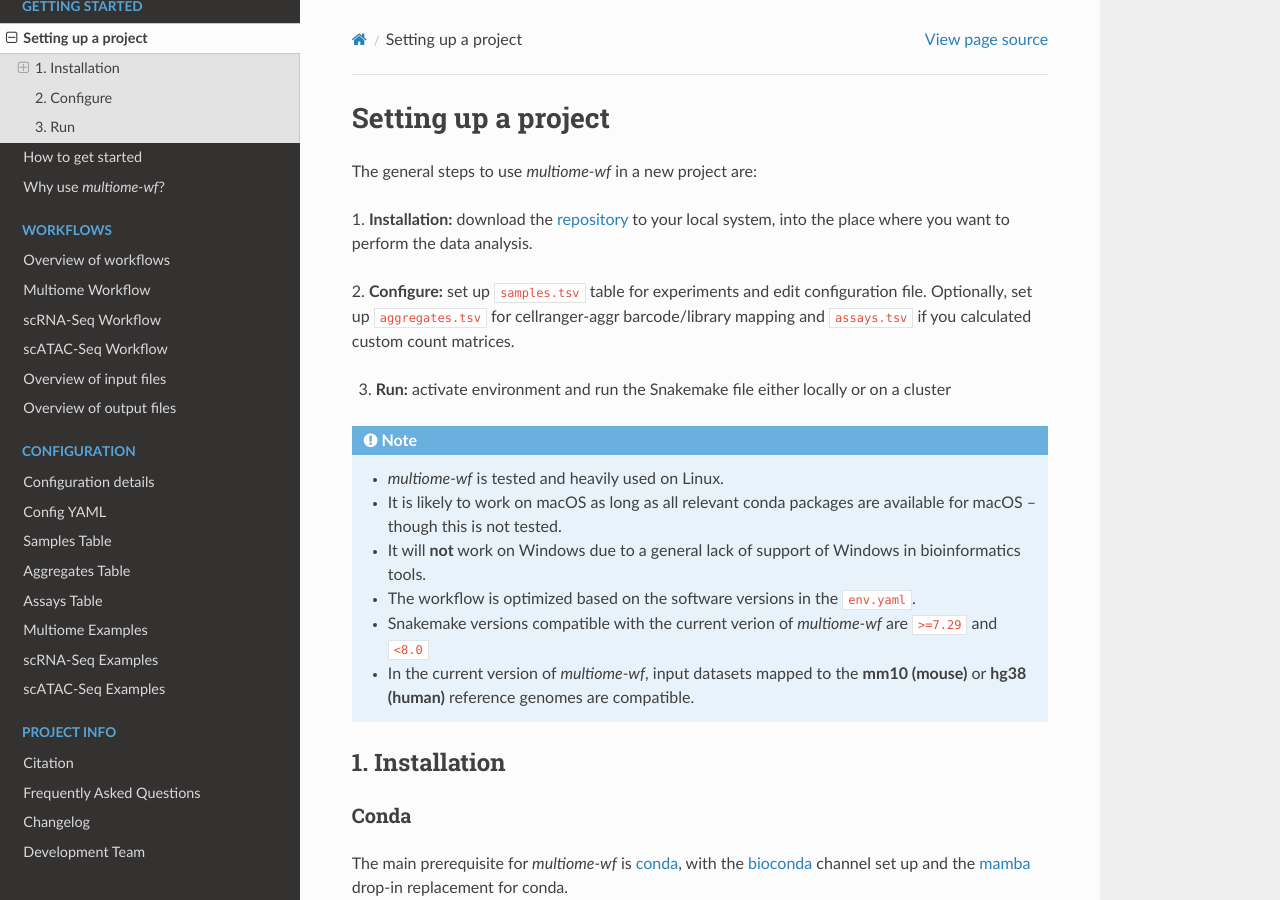
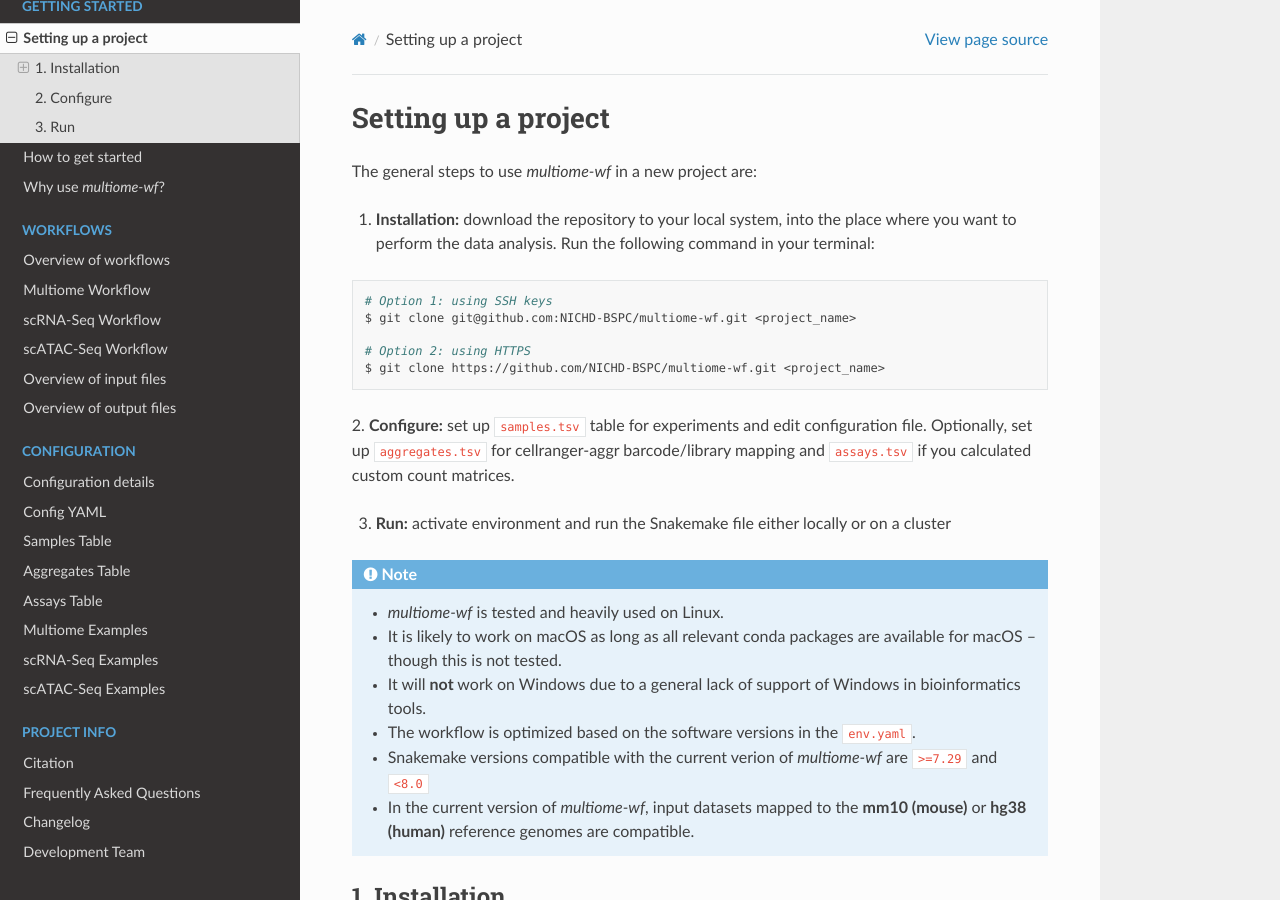
Before and after one commit to NICHD-BSPC/multiome-wf, a Sphinx documentation site: the page built from docs/getting-started/setup.rst, in a window 1280 px wide and 900 px high. Built offline with Sphinx 7.4.7 and the Read the Docs theme 2.0.0, drawn with Linux system fonts in a browser that asks for light colours.

Commit message:
documentation updated

```diff
--- a/docs/configuration/assays-table.rst
+++ b/docs/configuration/assays-table.rst
@@ -25,7 +25,7 @@
      Scores (GAS) common to ATAC analyses. This is included in the standard
      ATAC Peaks workflow. For details about the standard GAS included in this
      workflow, see `Signac Documentation
-     <https://satijalab.org/signac/reference/geneactivity>`_.
+     <https://stuartlab.org/signac/reference/geneactivity>`_.
 
 
 Field descriptions
--- a/docs/configuration/config.rst
+++ b/docs/configuration/config.rst
@@ -150,9 +150,9 @@
 .. code-block:: bash
 
     # Clone the profile repo
-    git clone https://github.com/NIH-HPC/snakemake_profile.git /data/$USER/snakemake_profile
+    git clone https://github.com/NIH-HPC/snakemake_profile.git path/to/snakemake_profile
 
-Once the repository is cloned, add ``export MULTIOMEWF_SNAKEMAKE_PROFILE="/data/$USER/snakemake_profile"``
+Once the repository is cloned, add ``export MULTIOMEWF_SNAKEMAKE_PROFILE="path/to/snakemake_profile"``
 to your bash configuration file (``~/.bashrc``).
 
 Update your bash config by running the following command:
--- a/docs/getting-started/setup.rst
+++ b/docs/getting-started/setup.rst
@@ -6,8 +6,17 @@
 
 The general steps to use `multiome-wf` in a new project are:
 
-1. **Installation:** download the `repository <https://github.com/NICHD-BSPC/multiome-wf>`_
-to your local system, into the place where you want to perform the data analysis.
+1. **Installation:** download the repository to your local system, into the place
+   where you want to perform the data analysis. Run the following command in your
+   terminal:
+
+.. code-block:: bash
+
+    # Option 1: using SSH keys
+    $ git clone git@github.com:NICHD-BSPC/multiome-wf.git <project_name>
+
+    # Option 2: using HTTPS
+    $ git clone https://github.com/NICHD-BSPC/multiome-wf.git <project_name>
 
 2. **Configure:** set up ``samples.tsv`` table for experiments and edit configuration file.
 Optionally, set up ``aggregates.tsv`` for cellranger-aggr barcode/library mapping
--- a/docs/project-info/changelog.rst
+++ b/docs/project-info/changelog.rst
@@ -29,7 +29,7 @@
       CPU issues on HPC systems
     - ``guide`` field: deprecated
 - Bugfix: Resolved an issue with incorrect prefixes in clustering columns in the metadata
-  (https://github.com/NICHD-BSPC/multiome-wf/issues/17)
+  (`https://github.com/NICHD-BSPC/multiome-wf/issues/17`)
 
 
 v1.1, v1.2 (July 2024)
@@ -39,7 +39,7 @@
 
 - Package version updates in the default Conda environment (``env.yaml``)
 - This update also fixes a clustering error caused by the ``Matrix`` package in R
-  (https://github.com/NICHD-BSPC/multiome-wf/issues/18)
+  (`https://github.com/NICHD-BSPC/multiome-wf/issues/18`)
 - ``n_dataset`` key added to the ``integrate`` field in ``config.yaml``. This key speficies
   the number of datasets to be integrated for cases where there are more than two datasets.
 
--- a/docs/project-info/citations.rst
+++ b/docs/project-info/citations.rst
@@ -7,4 +7,4 @@
 When using `multiome-wf` for a publication, **please cite the following repository**
 in you paper:
 
-https://github.com/NICHD-BSPC/multiome-wf
+`https://github.com/NICHD-BSPC/multiome-wf`
```
